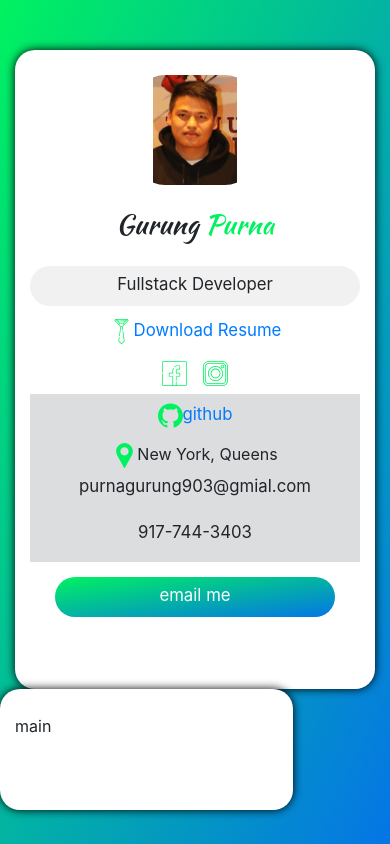
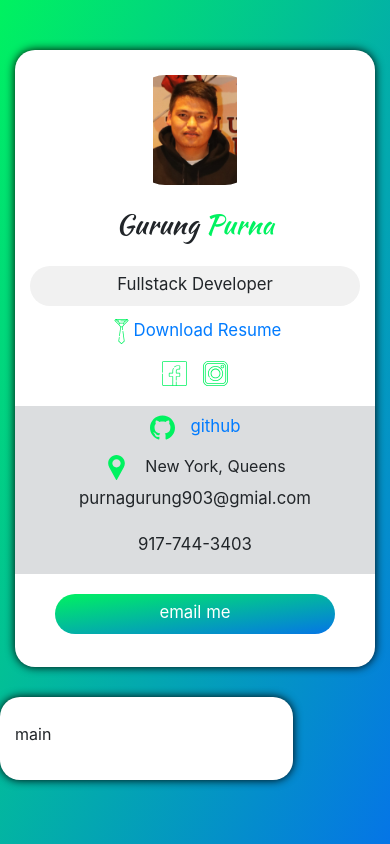
Before and after one commit to purnagurung903/reactportfolio, a React (Create React App) app in the folder reactportfolio/: page / in a window 390 px wide. Built offline with nearby package versions, Linux system fonts and the light colour scheme.

Commit message:
done with sidebar component make resume and email link work

```diff
--- a/reactportfolio/src/components/Sidebar.js
+++ b/reactportfolio/src/components/Sidebar.js
@@ -5,9 +5,13 @@ import github from "../assets/icons/github.svg"
 import pin from "../assets/icons/pin.svg"
 import tie from "../assets/icons/tie.svg"
 import image from "../assets/Myphoto.png"
+import resume from "../assets/Resume.pdf"
 
 
 const Sidebar = () => {
+  const handleEmailMe = () => {
+    window.open("mailto:purnagurung903@gmail.com")
+  }
   return (
     <div className="sidebar">
         <img src={image} alt="avatar" className="sidebar__avatar"/>
@@ -15,8 +19,8 @@ const Sidebar = () => {
         </div>
         <div className="sidebar__item sidebar__title">Fullstack Developer
         </div>
-        <a href="!#">
-          <div className="sidebar__item">
+        <a href={resume} download="Resume.pdf">
+          <div className="sidebar__item sidebar__resume">
             <img src={tie} alt="resume" className="sidebar__icon"/>Download Resume
 
           </div>
@@ -27,13 +31,13 @@ const Sidebar = () => {
 
         </figure>
         <div className="sidebar__contact">
-          <div className="sidebar__item">
+          <div className="sidebar__item sidebar__github">
             <a href=" ">
-              <img src={github} alt="github"  className="sidebar__icon"/>github
+              <img src={github} alt="github"  className="sidebar__icon mr-3"/>github
             </a>
             </div>
             <div className="sidebar__location">
-              <img src={pin} alt="location" className="sidebar__icon" />
+              <img src={pin} alt="location" className="sidebar__icon mr-3" />
               New York, Queens
 
             </div>
@@ -42,7 +46,7 @@ const Sidebar = () => {
             <div className="sidebar__item">917-744-3403
             </div>
         </div>
-        <div className="sidebar__item sidebar__email">email me</div>
+        <div className="sidebar__item sidebar__email" onClick={handleEmailMe}>email me</div>
     </div>
 
   )
--- a/reactportfolio/src/index.css
+++ b/reactportfolio/src/index.css
@@ -2,7 +2,7 @@
 
 
 body {
-  background-image: linear-gradient(to right bottom, #00F260, #0575E6);
+  background-image: linear-gradient(to right bottom,  #00F260,#0575E6);
   background-attachment: fixed;
 }
 a{
@@ -63,6 +63,7 @@ a:hover {
   padding-top: 6px;
   height: 40px;
   font-size: 1.05rem;
+  border-radius: 30px;
 }
 .sidebar__title {
   background-color: #f1f1f1;
@@ -71,6 +72,8 @@ a:hover {
 .sidebar__contact {
   background-color: #dbdddf;
   padding: 2px 0;
+  margin: 20px -15px;
+
 }
 .sidebar__email {
   background-image: linear-gradient(to right bottom, #00F260,#0575E6);
@@ -83,3 +86,13 @@ a:hover {
 .sidebar__email:hover{
   transform: scale(1.2);
 }
+.sidebar__github:hover,
+.sidebar__resume:hover{
+  background-color: #f1f1f2;
+  color: #000;
+}
+@media(max-width:991px){
+  .app_main-content {
+    margin: 30px 0;
+  }
+}
```
Also changed, not shown: 1 other file (tests, documents, lock files or other folders).
